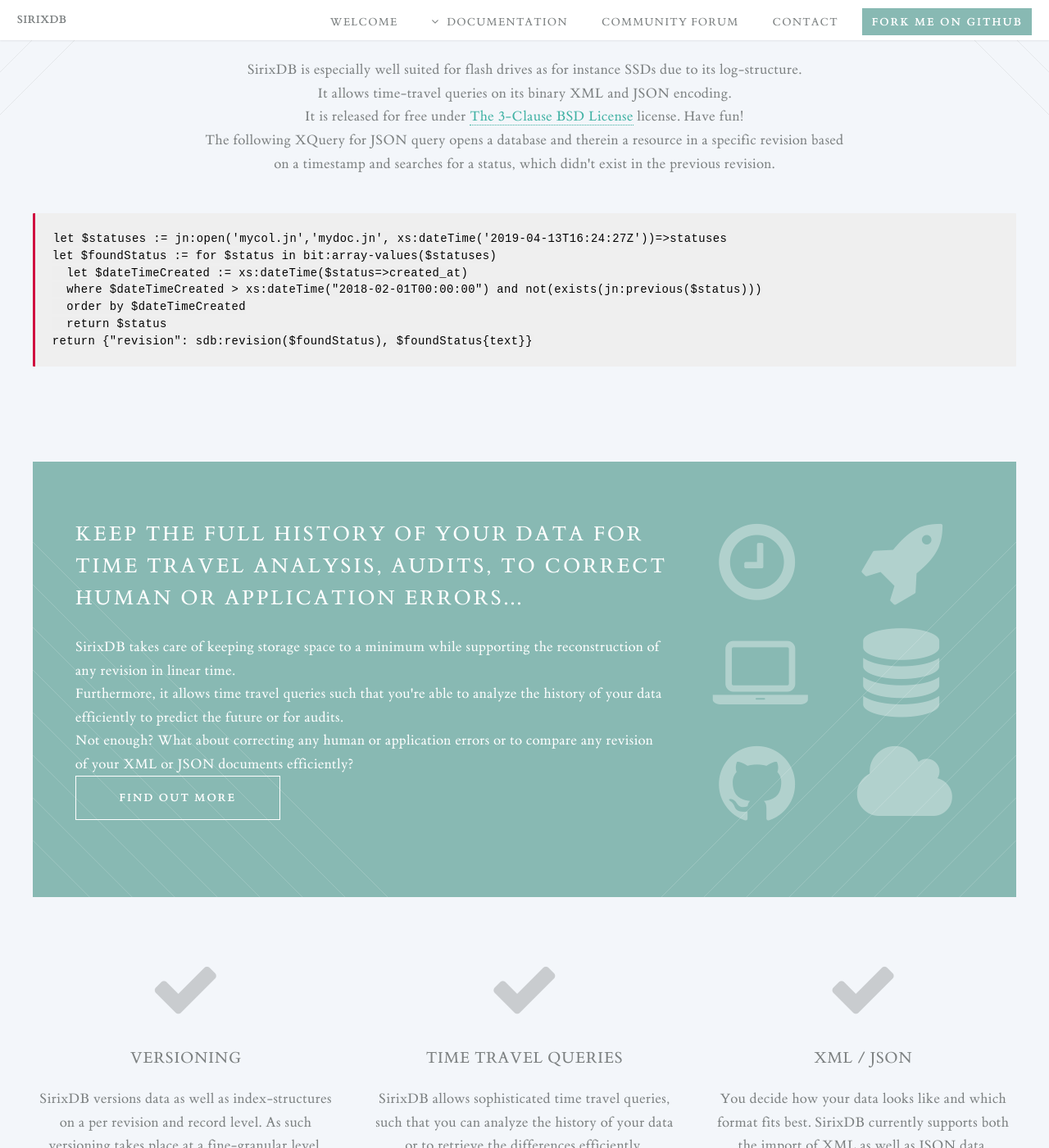
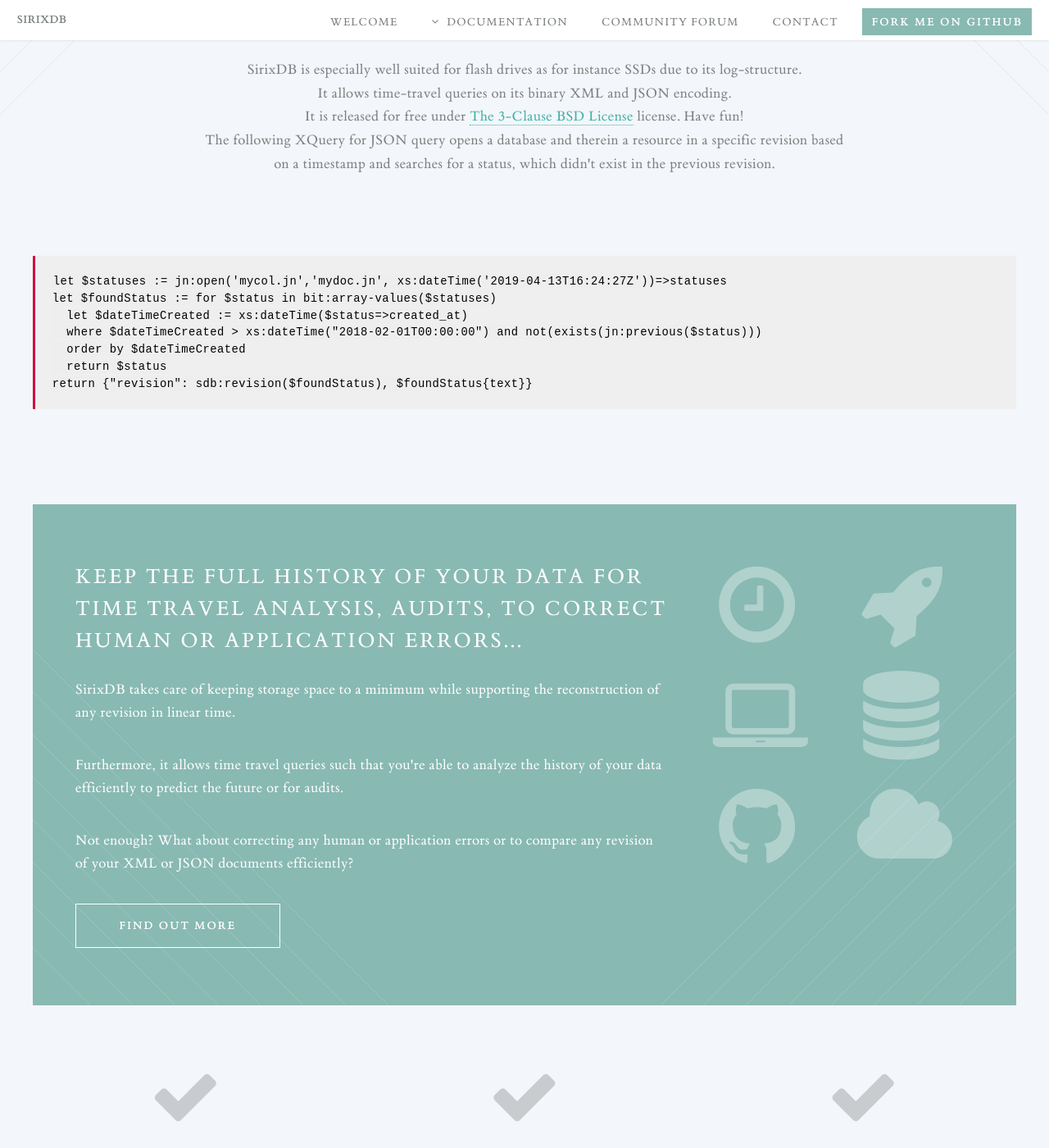
Before and after one commit to sirixdb/sirixdb.github.io, a Jekyll site: the page built from index.html, in a window 1280 px wide and 1400 px high, scrolled down 950 px. Shown: the whole window at 82% size. Built offline with Jekyll 4.4.1, drawn with Linux system fonts in a browser that asks for light colours.

Commit message:
Update style.css

```diff
--- a/css/style.css
+++ b/css/style.css
@@ -89,7 +89,7 @@
 	}
 
 	p, ul, ol, dl, table {
-		margin: 0;
+		margin: 0 0 2em 0;
 	}
 
 	h1, h2, h3, h4, h5, h6 {
```
